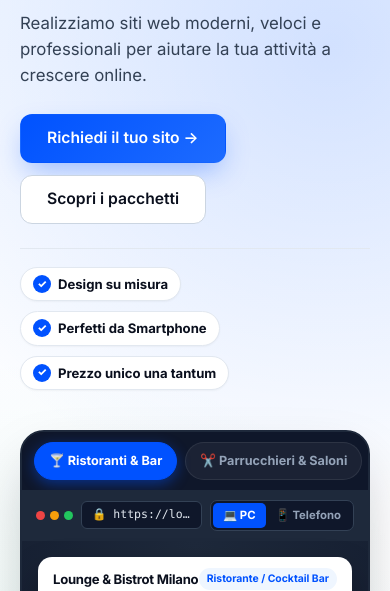
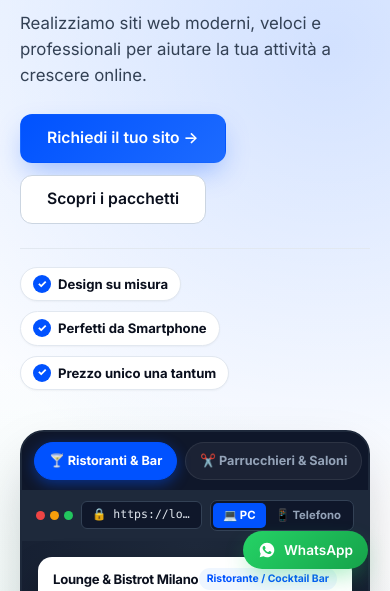
Before and after one commit to giodesi123/mgd-studio, a plain HTML site: page index.html in a window 390 px wide. Shown: the part 253-844 px from the top of the page. Drawn offline with Linux system fonts and the light colour scheme.

Commit message:
Aggiunto WhatsApp flottante e limite 12 mesi manutenzione

```diff
--- a/index.html
+++ b/index.html
@@ -527,7 +527,7 @@
     }
 
     /* FOOTER */
-    .site-footer { background: var(--text-primary); color: #fff; padding: 40px 0 26px; }
+    .site-footer { background: var(--text-primary); color: #fff; padding: 40px 0 84px; }
     .footer-link { color: #cbd5e1; font-size: 0.85rem; background: none; border: none; cursor: pointer; }
     .footer-link:hover { color: #60a5fa; }
     .footer-bottom { padding-top: 18px; display: flex; flex-wrap: wrap; justify-content: space-between; gap: 10px; font-size: 0.78rem; color: #94a3b8; }
@@ -541,6 +541,40 @@
     .modal-close-btn { width: 30px; height: 30px; border-radius: 6px; border: 1px solid var(--border-subtle); background: var(--bg-secondary); cursor: pointer; }
     .modal-content { padding: 20px; font-size: 0.88rem; color: var(--text-secondary); }
 
+    /* PULSANTE WHATSAPP FLOTTANTE */
+    .whatsapp-float {
+      position: fixed;
+      bottom: 22px;
+      right: 22px;
+      z-index: 150;
+      display: inline-flex;
+      align-items: center;
+      justify-content: center;
+      gap: 8px;
+      padding: 11px 18px;
+      border-radius: 999px;
+      background: linear-gradient(135deg, #25d366 0%, #16a34a 100%);
+      color: #ffffff;
+      font-weight: 600;
+      font-size: 0.9rem;
+      line-height: 1.2;
+      white-space: nowrap;
+      box-shadow: 0 10px 24px -6px rgba(37, 211, 102, 0.45);
+      transition: all var(--transition-fast);
+    }
+    .whatsapp-float:hover {
+      transform: translateY(-2px);
+      box-shadow: 0 14px 28px -6px rgba(37, 211, 102, 0.55);
+      filter: brightness(1.03);
+    }
+    .whatsapp-float:focus-visible {
+      outline: 2px solid #25d366;
+      outline-offset: 3px;
+    }
+    .whatsapp-float svg {
+      flex-shrink: 0;
+    }
+
     @media (max-width: 900px) {
       .hero__grid, .pricing-grid, .steps-strip__grid, .team-grid { grid-template-columns: 1fr; }
       .nav-links, .nav-actions .btn { display: none; }
@@ -549,6 +583,7 @@
       .form-grid, .choice-cards-grid, .summary-grid { grid-template-columns: 1fr; }
       .wizard-footer { flex-direction: column-reverse; align-items: stretch; }
       .wizard-footer .btn { width: 100%; }
+      .whatsapp-float { padding: 10px 15px; font-size: 0.85rem; }
     }
   </style>
 </head>
@@ -663,7 +698,7 @@
             'Tutto quello incluso nel pacchetto Plus',
             'Sito web completamente personalizzato',
             'Fino a 12 sezioni',
-            'Manutenzioni su richiesta senza limite numerico*',
+            'Manutenzioni e aggiornamenti inclusi per 12 mesi*',
             'Supporto prioritario',
             'Aggiornamenti e modifiche ai contenuti'
           ]
@@ -1180,6 +1215,17 @@
           </div>
         </footer>
 
+        <a
+          href="https://wa.me/393926500185?text=Ciao%20MGD%20Studio%2C%20vorrei%20una%20demo%20gratuita%20per%20la%20mia%20attivit%C3%A0"
+          target="_blank"
+          rel="noopener noreferrer"
+          class="whatsapp-float"
+          aria-label="Scrivici su WhatsApp per una demo gratuita"
+        >
+          <svg width="18" height="18" viewBox="0 0 32 32" fill="currentColor" aria-hidden="true"><path d="M16.004 3C8.832 3 3 8.832 3 16.004c0 2.293.6 4.53 1.74 6.501L3 29l6.68-1.752a12.94 12.94 0 0 0 6.324 1.656h.005C23.178 28.904 29 23.072 29 15.9 29 8.832 23.176 3 16.004 3zm7.59 18.42c-.32.9-1.87 1.72-2.59 1.83-.66.1-1.5.14-2.42-.15-.56-.18-1.28-.42-2.2-.82-3.87-1.67-6.4-5.58-6.6-5.84-.19-.26-1.58-2.1-1.58-4.01 0-1.91 1-2.85 1.35-3.24.35-.39.77-.49 1.03-.49.26 0 .52 0 .74.01.24.01.56-.09.87.67.32.77 1.09 2.66 1.19 2.85.1.19.16.42.03.68-.13.26-.19.42-.39.65-.19.23-.41.51-.58.68-.19.19-.39.4-.17.78.23.39 1.01 1.66 2.16 2.69 1.49 1.33 2.74 1.74 3.13 1.93.39.19.61.16.84-.1.23-.26.97-1.13 1.23-1.52.26-.39.52-.32.87-.19.35.13 2.26 1.07 2.65 1.26.39.19.65.29.74.45.1.16.1.94-.22 1.84z"/></svg>
+          <span>WhatsApp</span>
+        </a>
+
         <div class="modal-backdrop" id="privacy-modal">
           <div class="modal-dialog">
             <div class="modal-header">
```
